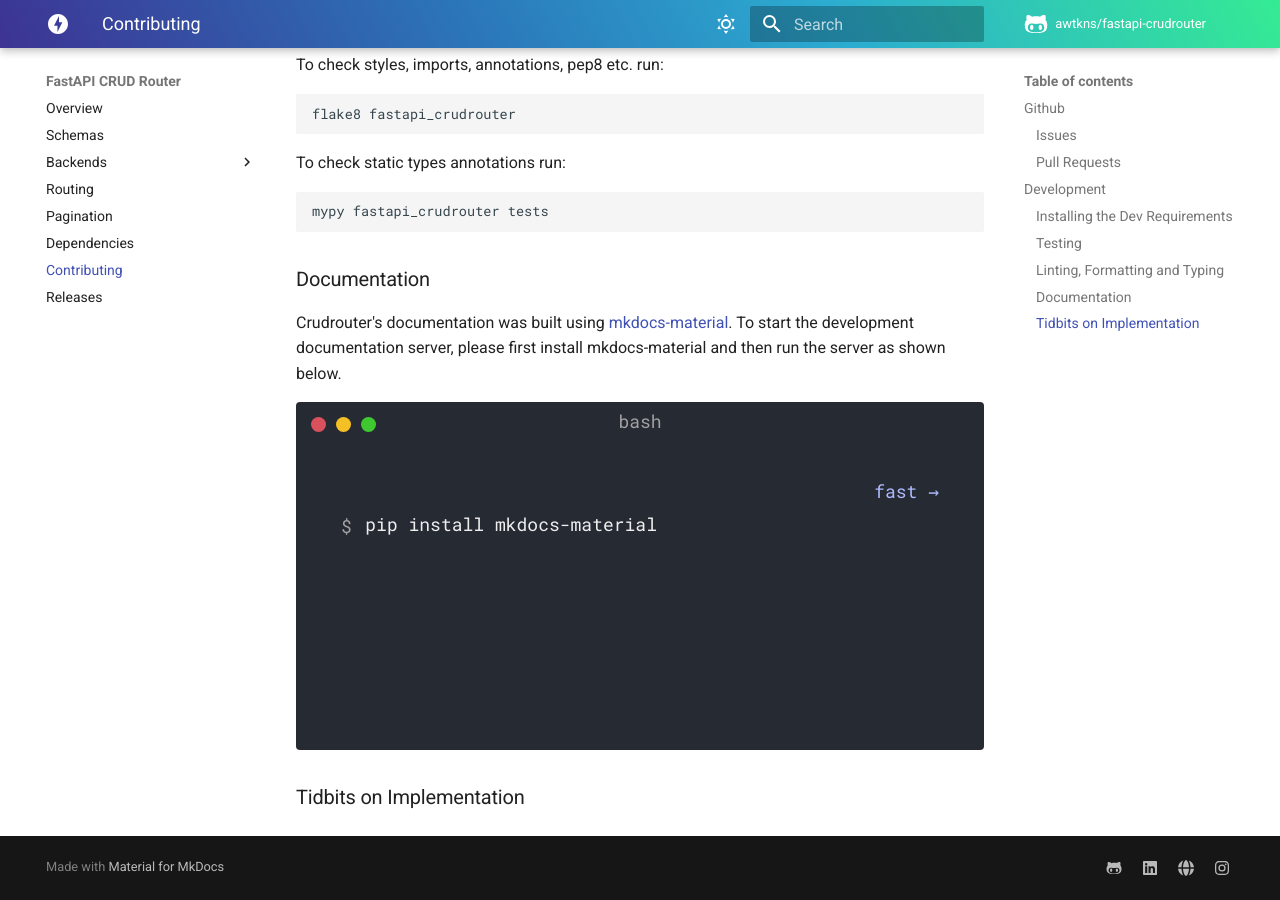
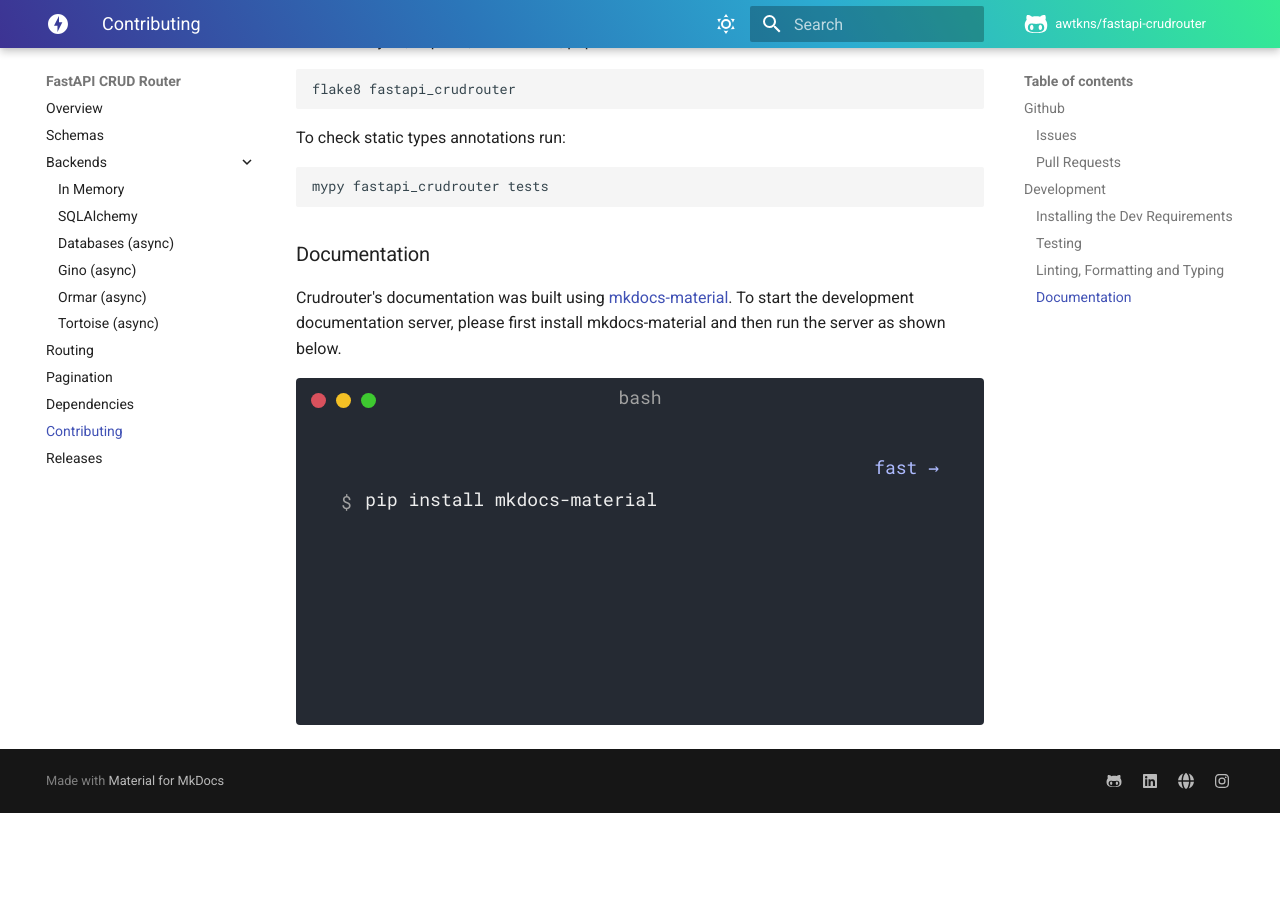
Before and after one commit to awtkns/fastapi-crudrouter, an MkDocs documentation site: the page built from docs/en/docs/contributing.md, in a window 1280 px wide and 900 px high, scrolled down 1706 px. Built offline with MkDocs 1.6.1 and Material for MkDocs 9.7.7, drawn with Linux system fonts in a browser that asks for light colours; comment, search, counter and statistics services are not loaded; after the commit the page ends 2519 px from its top, so only the background shows below that.

Commit message:
:memo: Update MkDocs to 8.1.3

````diff
--- a/docs/en/docs/contributing.md
+++ b/docs/en/docs/contributing.md
@@ -3,11 +3,11 @@
 
 ## Github
 
-### Issues
+#### Issues
 Please create an issue to report a bug, request a feature or to simply ask a question.
 
 
-### Pull Requests
+#### Pull Requests
 Unless the pull request is a simple bugfix, please try to create an issue before starting on the implementation of your pull request.
 This ensures that the potential feature is in alignment with CRUDRouter's goals moving forward. This also allows for feedback
 on the feature and potential help on where to start implementation wise.
@@ -76,6 +76,3 @@
 ```
 
 </div>
-
-
-### Tidbits on Implementation
--- a/docs/en/mkdocs.yml
+++ b/docs/en/mkdocs.yml
@@ -5,7 +5,8 @@
 
 theme:
   name: material
-  # custom_dir: overrides
+  features:
+    - navigation.expand
   palette:
     - scheme: default
       primary: indigo
@@ -41,10 +42,6 @@
   - Contributing: contributing.md
   - Releases: releases.md
 
-google_analytics:
-  - UA-186315536-1
-  - auto
-
 markdown_extensions:
   - extra
   - admonition
@@ -54,6 +51,9 @@
   - pymdownx.tabbed
 
 extra:
+  analytics:
+    provider: google
+    property: UA-186315536-1
   social:
   - icon: fontawesome/brands/github-alt
     link: https://github.com/awtkns/fastapi-crudrouter
````
